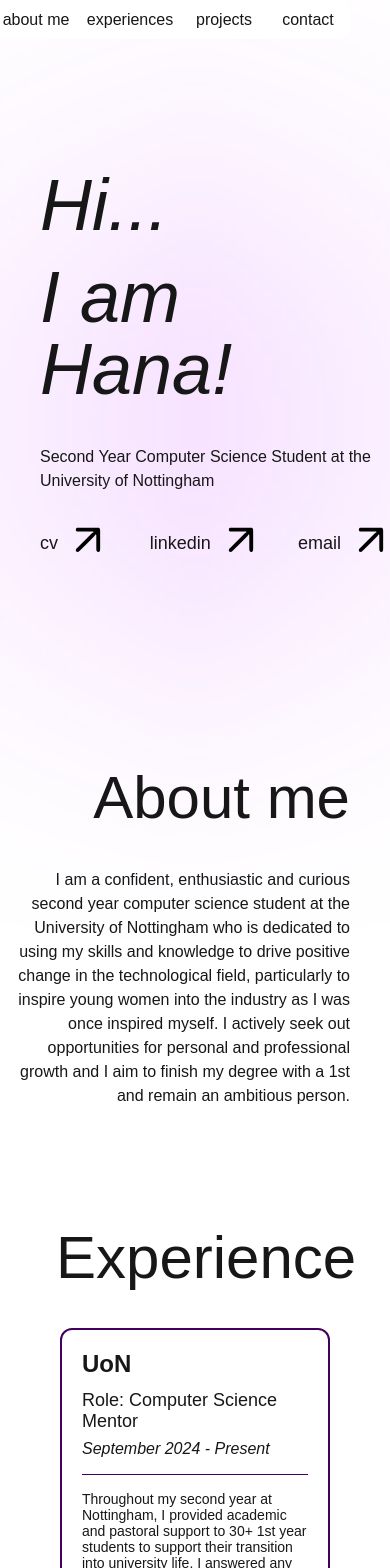
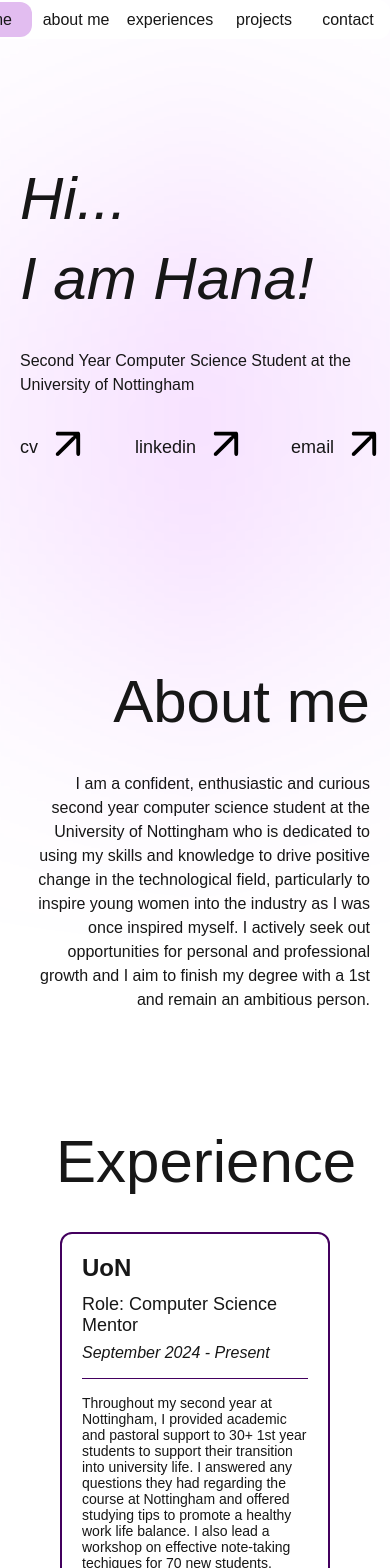
Before and after one commit to HanaAhmedMahmoud/Personal-Website, a Next.js app: page / in a window 390 px wide. Shown: the top 1568 px of the page. Built offline with nearby package versions, Linux system fonts and the light colour scheme; a web font is replaced by a local one.

Commit message:
changing mobile reactiveness

```diff
--- a/modules/about-me.tsx
+++ b/modules/about-me.tsx
@@ -8,7 +8,7 @@ export default function AboutMe() {
   const isVisible1 = useIsVisible({ref: ref1});
 
   return (
-    <div className="mt-[20vh] flex justify-end mr-10 sm:mr-20" id="about-me">
+    <div className="mt-[20vh] flex justify-end mx-5 sm:mr-20" id="about-me">
       <div
         ref={ref1}
         className={`transition-opacity ease-in duration-700 ${
--- a/modules/landing.tsx
+++ b/modules/landing.tsx
@@ -9,11 +9,11 @@ export default function Landing() {
   const isVisible = useIsVisible({ref: ref1});
 
   return (
-    <div className="ml-10 sm:ml-20 pt-[20vh]" id="home">
+    <div className="ml-5 sm:ml-20 pt-[20vh]" id="home">
       <div className={poltawski.className}>
         <h1
           ref={ref1}
-          className={`text-7xl sm:text-8xl italic transition-opacity duration-2000 ${
+          className={`text-6xl sm:text-8xl italic transition-opacity duration-2000 ${
             isVisible ? 'opacity-100' : 'opacity-0'
           }`}
         >
@@ -21,7 +21,7 @@ export default function Landing() {
         </h1>
         <h1
           ref={ref1}
-          className={`text-7xl sm:text-8xl italic mt-5 transition-opacity duration-2000 delay-500 ${
+          className={`text-6xl sm:text-8xl italic mt-5 transition-opacity duration-2000 delay-500 ${
             isVisible ? 'opacity-100' : 'opacity-0'
           }`}
         >
--- a/modules/nav-bar.tsx
+++ b/modules/nav-bar.tsx
@@ -12,7 +12,7 @@ export default function NavigationBar() {
 
   return (
     <div className="fixed w-full top-0 right-0 py-6 z-30">
-      <div className="absolute top-0 right-0 flex flex-row gap-1 sm:gap-10 py-0.5 px-0.5 mx-10 bg-white rounded-xl">
+      <div className="absolute top-0 right-0 flex flex-row gap-1 sm:gap-10 py-0.5 px-0.5 sm:mx-10 bg-white rounded-xl">
         <button
           className={clsx(
             'w-[80px] h-[35px] rounded-xl',
```
